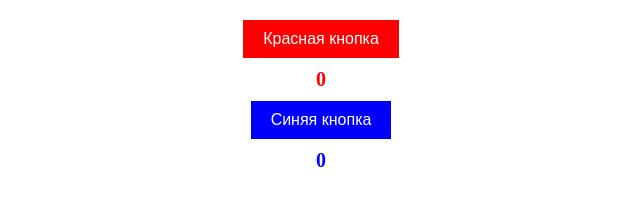
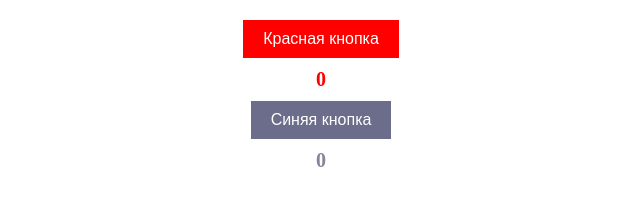
Before and after one commit to zaebalsya1/devops, a website: page index.html in a window 1280 px wide. Shown: the whole page, without its empty margins (319-959 px from the left). Drawn offline with Linux system fonts and the light colour scheme.

Commit message:
fixed actions v11

```diff
--- a/style.css
+++ b/style.css
@@ -20,7 +20,7 @@ button {
 }
 
 #blueButton {
-  background-color: blue;
+  background-color: rgb(108, 108, 139);
 }
 
 #redCounter, #blueCounter {
@@ -33,5 +33,5 @@ button {
 }
 
 #blueCounter {
-  color: blue;
+  color: rgb(132, 132, 151);
 }
```
